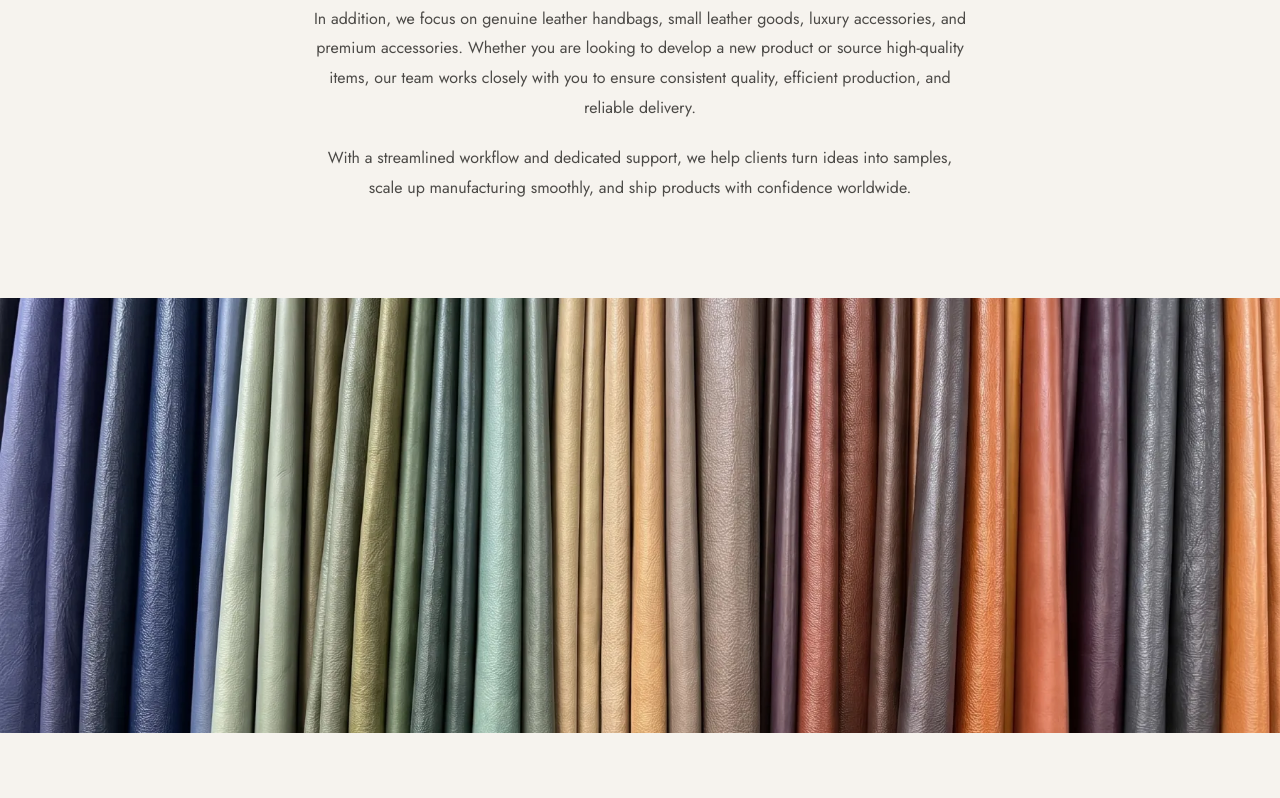
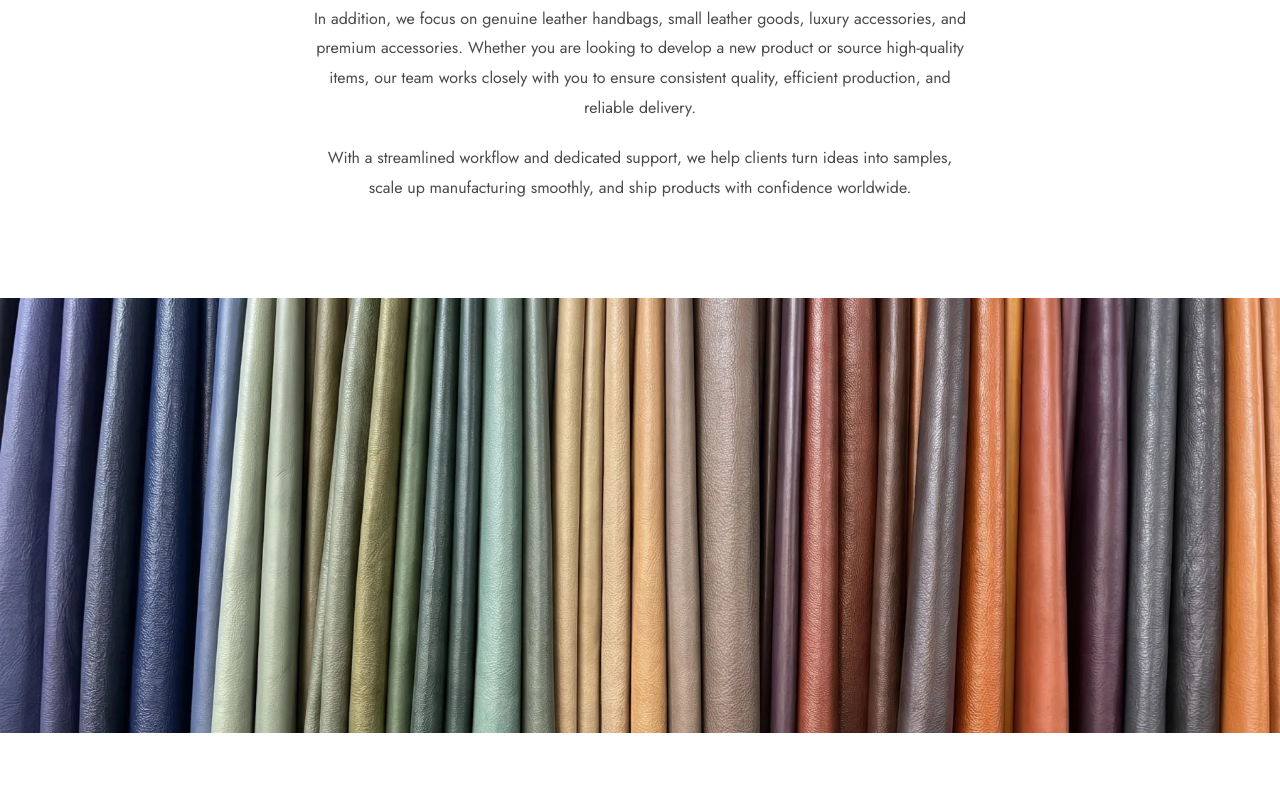
Before and after one commit to SolracUihc/sims-limited, a plain HTML site: page index.html in a window 1280 px wide. Shown: the part 892-1690 px from the top of the page. Drawn offline with Linux system fonts and the light colour scheme.

Commit message:
Update styles.css

```diff
--- a/assets/css/styles.css
+++ b/assets/css/styles.css
@@ -50,7 +50,7 @@ html {
 
 body {
   margin: 0;
-  background: var(--sand);
+  background: var(--paper);
   color: var(--ink);
   font-family: var(--font-body);
   font-size: 16px;
@@ -578,7 +578,7 @@ html.menu-open body {
   position: relative;
   height: clamp(220px, 34vw, 460px);
   overflow: hidden;
-  background: var(--sand);
+  /* background: var(--sand); */
 }
 
 .band img {
```
